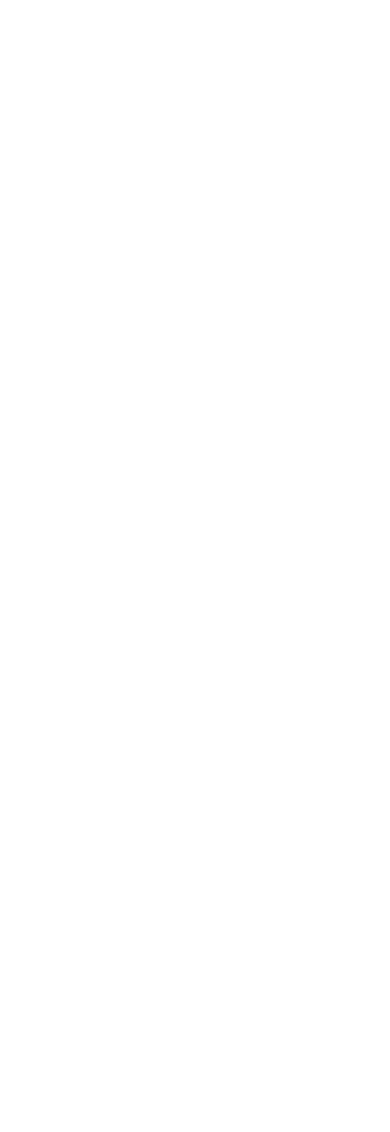
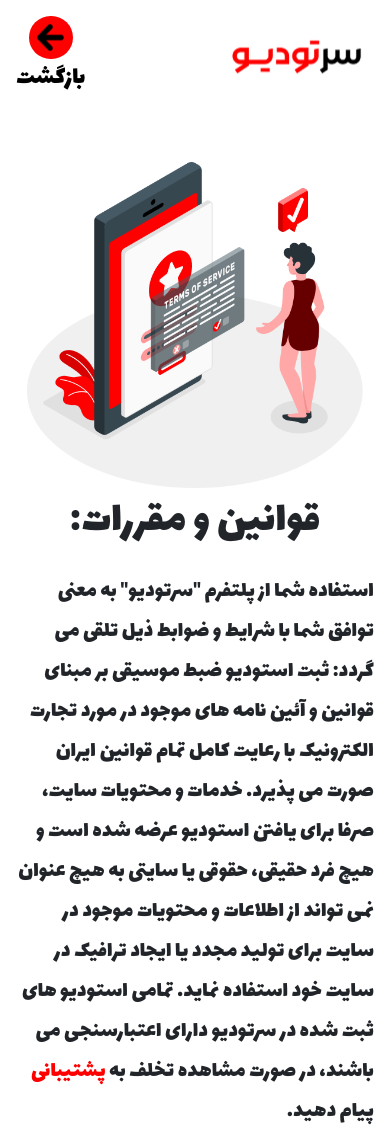
Before and after one commit to KasraMg/Seartudio, a React (Vite) app: page /Rules in a window 390 px wide. Before the commit this address had no page. Before the commit the page ends 844 px from the top, so only its background shows below. Built offline with nearby package versions, Linux system fonts and the light colour scheme.

Commit message:
rules page

```diff
--- /dev/null
+++ b/src/components/CustomHeader/CustomHeader.css
@@ -0,0 +1,62 @@
+.CustomHeader{
+    display: flex;
+    justify-content: space-between;
+    padding: 0rem 15.05rem 0rem 14rem;
+    align-items:flex-start;
+    flex-direction: row-reverse;
+}
+@media (max-width:1260px) {
+    .CustomHeader{
+        padding: 0rem 2rem;
+    }
+}
+@media (max-width:500px) {
+    .main-custom-header-img {
+        height: 114px !important;
+        width: 155px !important;
+    }.CustomHeader{
+        padding: 0rem 1rem !important;
+    }.CustomHeader p {
+        font-size: 26px !important;
+    }.CustomHeader span img {
+        width: 27px !important ;
+        height: 27px !important;
+    }.CustomHeader span {
+        width: 44px !important;
+        height: 43px !important;
+    }
+}
+.main-custom-header-img {
+    height: 114px;
+    width: 240px;
+}
+.CustomHeader span{
+    background-color: #FF0000;
+    border-radius: 40px;
+    height: 100%;
+    display: block;
+    width: 58px;
+    height: 56px;
+    display: flex;
+    align-items: center;
+    margin: auto;
+    justify-content: center;
+    margin-top: 1rem;
+}
+.CustomHeader span img{
+    width: 40px;
+    height: 40px;
+}
+.CustomHeader p{
+    font-family: lalezar;
+font-size: 37px;
+
+
+}
+.CustomHeader-link p{
+
+color: black;
+}
+.CustomHeader-link {
+    text-decoration: none;
+}
--- /dev/null
+++ b/src/components/CustomHeader/CustomHeader.jsx
@@ -0,0 +1,14 @@
+import React from 'react'
+import './CustomHeader.css'
+import { Link } from 'react-router-dom'
+export default function CustomHeader() {
+  return (
+    <header className='CustomHeader'>
+        <img  className='main-custom-header-img' src="../../public/images/similar/New Project (1) 2.svg" alt="Logo" />
+        <Link className='CustomHeader-link' to='/'>
+            <span><img src="./../public/images/similar/Vector.png" alt="" /></span>
+            <p>بازگشت</p>
+        </Link>
+    </header>
+  )
+}
--- a/src/components/Footer/Footer.jsx
+++ b/src/components/Footer/Footer.jsx
@@ -1,5 +1,6 @@
 import React from 'react'
 import './Footer.css'
+import { Link } from 'react-router-dom'
 export default function Footer() {
     return (
         <footer className='main_footer'>
@@ -11,7 +12,7 @@ export default function Footer() {
                     <li><a href="https://instagram.com/seartudio/">اینستاگرام</a>  </li>
                     <li>مسیر بیزنس</li>
 
-                    <li>قوانین و مقررا ت </li>
+                    <li><Link to='/rules'> قوانین و مقررا ت </Link></li>
                     <li>درباره ما</li>
                     <li> <a href="https://t.me/seartudio_support">پشتیبانی</a></li>
 
--- /dev/null
+++ b/src/pages/Index/Rules/Rules.css
@@ -0,0 +1,110 @@
+.rules-title,
+.rules-title-2{
+    font-size: 45px;
+    direction: rtl;
+}
+.Rules{
+    font-family: lalezar;
+    text-align: right;
+    position: relative;
+}
+.Rules main{
+    padding: 0rem 8rem;
+}
+.rules-text,
+.rules-text-mobile{
+    font-size: 25px;
+    direction: rtl;
+    line-height: 2.5rem;
+}
+.rules-text p:nth-child(1) ,
+.rules-text-mobile p:nth-child(1){
+    direction: rtl;
+}
+.rules-text p,
+.rules-text-mobile p{
+    width: 781px;
+    margin-bottom: 0px;
+}
+.rules-text a,
+.rules-text-mobile a{
+    color: #FF0000;
+    text-decoration: none;
+}
+.rules-text  a:hover,
+.rules-text-mobile a:hover{
+    color: #FF0000;
+}
+.rules-main-img{
+    position: absolute;
+    width: 580px;
+    height: 550px;
+    left: 54px;
+    top: 225px;
+}
+@media (max-width:1350px) {
+    .rules-main-img {
+        position: absolute;
+        width: 450px;
+        height: 450px;
+        left: 14px;
+        top: 325px;
+    }.Rules main{
+        padding: 0rem 2rem;
+    }
+}
+@media (max-width:1023px) {
+    .rules-main-img {
+        position:relative;
+        top: 0px !important;
+        left: 0px !important;
+        margin: auto;
+    }.Rules main{
+        display: flex;
+        flex-direction: column-reverse;
+        padding-bottom: 3rem;
+    }.rules-title-2{
+        display: block !important;
+
+    }.rules-title{
+        display: none !important;
+    }.rules-text p,
+    .rules-text-mobile p{
+        width: 100%;
+    }.rules-text,
+    .rules-text-mobile p {
+        font-size: 23px;
+    }
+}
+@media (max-width:767px) {
+    .rules-main-img {
+     width: 80% !important;
+     object-fit: contain;
+    }.Rules main{
+        padding: 0rem 1rem !important;
+    }
+}
+@media (max-width:500px) {
+    .rules-title-2{
+        text-align: center;
+    }.rules-main-img {
+        width: 100% !important;
+        height: 326px;
+        margin-top: 3rem;
+    }.rules-text-mobile{
+        display: block !important;
+    }.rules-text{
+        display: none;
+    }
+}
+@media (max-width:375px) {
+    .rules-text-mobile{
+        text-align: center;
+    }
+}
+.rules-text-mobile{
+    display: none;
+}
+.rules-title-2{
+    display: none;
+}
--- /dev/null
+++ b/src/pages/Index/Rules/Rules.jsx
@@ -0,0 +1,40 @@
+import React from 'react'
+import './Rules.css'
+import CustomHeader from '../../../components/CustomHeader/CustomHeader'
+export default function Rules() {
+    return (
+        <div className='Rules'>
+            <CustomHeader />
+
+            <main>
+                <p className='rules-title'>قوانین و مقررات:</p>
+                <div className='rules-text'>
+                    <p>استفاده شما از پلتفرم "سرتودیو" به معنی توافق شما با شرایط و ضوابط ذیل تلقی می گردد:</p>
+                    <p> ثبت استودیو ضبط موسیقی بر مبنای قوانین و آئین نامه های موجود در مورد تجارت الکترونیک با رعایت کامل تمام قوانین ایران صورت می پذیرد.</p>
+                <p> خدمات و محتویات سایت، صرفا براى یافتن استودیو عرضه شده است</p>
+                <p> و هیچ فرد حقیقی، حقوقی یا سایتی به هیچ عنوان نمی تواند از</p>
+                <p> اطلاعات و محتویات موجود در سایت براى تولید مجدد </p>
+                <p>یا ایجاد ترافیک در سایت خود استفاده نماید.</p>
+                <p>تمامی استودیو های ثبت شده در </p>
+                <p>سرتودیو دارای اعتبارسنجی می باشند، </p>
+                <p>در صورت مشاهده تخلف به <a href='https://t.me/seartudio_support'>پشتیبانی</a> پیام دهید.</p>
+                </div>
+                <div className='rules-text-mobile'>
+                    <p>استفاده شما از پلتفرم "سرتودیو" به معنی توافق شما با شرایط و ضوابط ذیل تلقی می گردد:
+                     ثبت استودیو ضبط موسیقی بر مبنای قوانین و آئین نامه های موجود در مورد تجارت الکترونیک با رعایت کامل تمام قوانین ایران صورت می پذیرد.
+                 خدمات و محتویات سایت، صرفا براى یافتن استودیو عرضه شده است
+                 و هیچ فرد حقیقی، حقوقی یا سایتی به هیچ عنوان نمی تواند از
+                 اطلاعات و محتویات موجود در سایت براى تولید مجدد
+                یا ایجاد ترافیک در سایت خود استفاده نماید.
+                تمامی استودیو های ثبت شده در
+                سرتودیو دارای اعتبارسنجی می باشند،
+                در صورت مشاهده تخلف به <a href='https://t.me/seartudio_support'>پشتیبانی</a> پیام دهید.
+                </p>
+                </div>
+                <p className='rules-title-2'>قوانین و مقررات:</p>
+        <img className='rules-main-img' src="../../public/images/similar/amico.png" alt="" />
+
+            </main>
+        </div>
+    )
+}
--- a/src/router.jsx
+++ b/src/router.jsx
@@ -1,8 +1,9 @@
 import React from "react";
 import Index from "./pages/Index/Index";
+import Rules from "./pages/Index/Rules/Rules";
 const routes = [
   { path: "/", element: <Index /> },
-
+  { path: "/Rules", element: <Rules /> },
 ];
 
 export default routes;
```
Also changed, not shown: public/images/similar/Vector.png (added), public/images/similar/amico.png (added).
